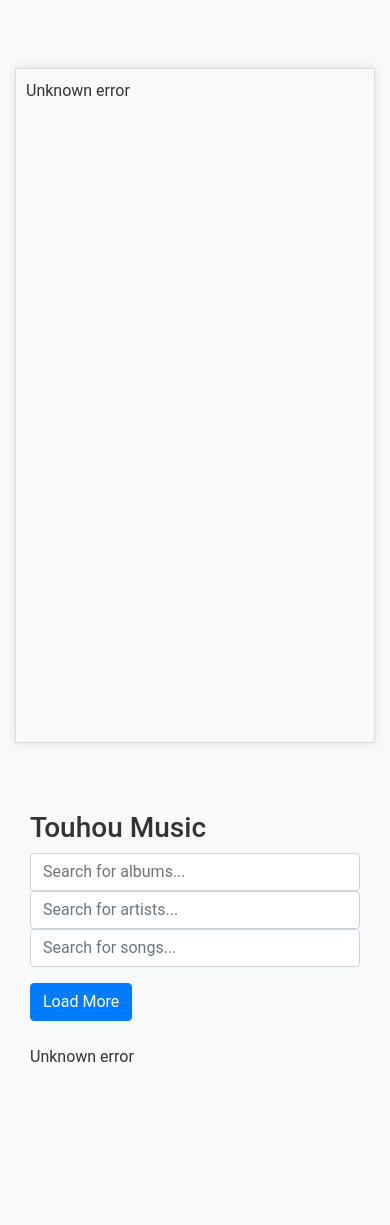
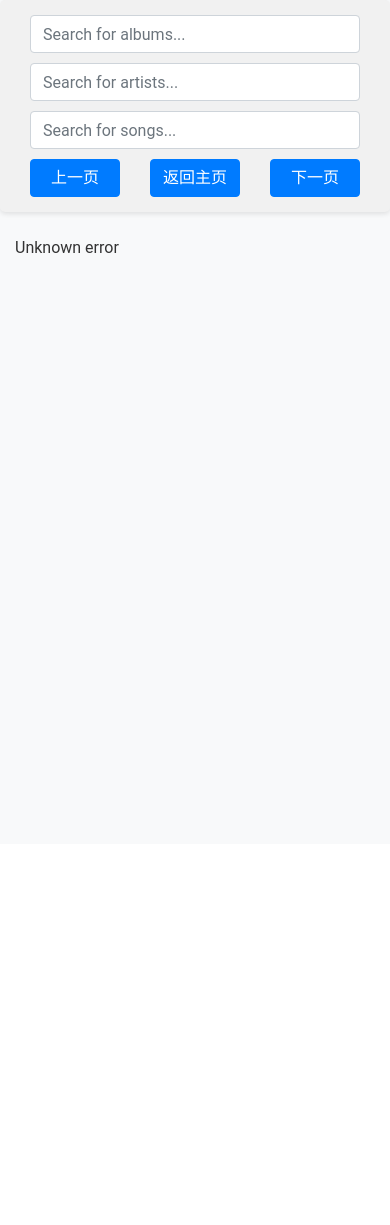
Before and after one commit to Proselyte-M/pyNavidromeWebPlayer, a Flask app: page / in a window 390 px wide. After the commit the page ends 253 px from the top, so only its background shows below. Run offline with Flask 3, Linux system fonts and the light colour scheme; data that the repository does not hold is empty; some libraries are stand-ins or nearby versions.

Commit message:
更新翻页按钮，更新url关联方法。

```diff
--- a/main.py
+++ b/main.py
@@ -28,7 +28,7 @@
     # 使用 cover_art_id 的前四个字符作为子目录名
     subdir = cover_art_id[:5]
     cover_dir = os.path.join(CACHE_DIR, subdir)
-    cover_path = os.path.join(cover_dir, f'{cover_art_id}.jpg')
+    cover_path = os.path.join(cover_dir, f'{cover_art_id}.webp')  # 修改文件后缀为 .webp
 
     # 检查缓存目录是否存在，不存在则创建
     if not os.path.exists(cover_dir):
@@ -43,11 +43,17 @@
                 'v': API_VERSION,
                 'c': CLIENT_NAME,
                 'id': cover_art_id,
-                'size': '300'
+                'size': '300',
+                'f': 'webp'  # 指定获取的图片格式为 WebP
             })
             response.raise_for_status()
             with open(cover_path, 'wb') as f:
                 f.write(response.content)
+
+            # 如果需要转换为 WebP 格式，可以添加以下代码（需要安装 Pillow 库）
+            # image = Image.open(cover_path)
+            # image.save(cover_path, 'webp')
+
         except requests.RequestException as e:
             logging.error(f"获取封面图片失败: {e}")
             return None
@@ -60,7 +66,7 @@
     cover_path = cache_cover_art(cover_art_id, token, salt)
     if cover_path and os.path.exists(cover_path):
         subdir = cover_art_id[:5]
-        return send_from_directory(os.path.join(CACHE_DIR, subdir), f'{cover_art_id}.jpg')
+        return send_from_directory(os.path.join(CACHE_DIR, subdir), f'{cover_art_id}.webp')  # 返回 .webp 格式的图片
     else:
         return jsonify({'status': 'error', 'message': 'Cover art not found'}), 404
 
@@ -68,10 +74,12 @@
 def index():
     return render_template('index.html')
 
-@app.route('/get_albums')
-def get_albums():
+@app.route('/get_albums/<page>')
+def get_albums(page):
     token, salt = generate_token(PASSWORD)
-
+    number = int(page)
+    result = number * 20
+    page = str(result)
     try:
         response = requests.get(f'{SUBSONIC_API_URL}/getAlbumList.view', params={
             'u': USERNAME,
@@ -80,8 +88,9 @@
             'v': API_VERSION,
             'c': CLIENT_NAME,
             'f': 'json',
-            'type': 'random',
-            'size': '20'
+            'type': 'newest',
+            'size': '20',
+            'offset': page
         })
         response.raise_for_status()
         if response.json()['subsonic-response']['status'] == 'ok':
@@ -93,6 +102,7 @@
     except requests.RequestException as e:
         logging.error(f"Failed to get albums: {e}")
         return jsonify({'status': 'error', 'message': 'Failed to get albums'})
+
 
 @app.route('/get_album_details/<album_id>')
 def get_album_details(album_id):
@@ -118,6 +128,20 @@
     except requests.RequestException as e:
         logging.error(f"Failed to get album details: {e}")
         return jsonify({'status': 'error', 'message': 'Failed to get album details'})
+
+@app.route('/albums/<album_id>')
+def albums(album_id):
+    return render_template('index.html', album_id=album_id)
+
+@app.route('/artist/<artist_id>')
+def artist(artist_id):
+    return render_template('index.html', artist_id=artist_id)
+
+@app.route('/albumlist/<page>')
+def albumlist(page):
+    return render_template('index.html', page=page)
+
+
 
 @app.route('/getArtist/<artist_id>')
 def getArtist(artist_id):
--- /dev/null
+++ b/static/css/styles.css
@@ -0,0 +1,85 @@
+/* styles.css */
+
+/* 基本样式 */
+body {
+    background-color: #f8f9fa; /* 背景色 */
+    font-family: 'Roboto', sans-serif; /* 字体 */
+    color: #333; /* 文字颜色 */
+    padding-bottom: 100px; /* 底部填充 */
+}
+
+.container {
+    padding-top: 20px; /* 上方填充 */
+    padding-bottom: 20px; /* 下方填充 */
+}
+
+/* 播放器样式 */
+#player {
+    position: fixed; /* 固定定位 */
+    bottom: 0; /* 底部对齐 */
+    width: 100%; /* 宽度占满 */
+    background-color: #f8f9fa; /* 背景色 */
+    padding: 10px; /* 内边距 */
+    box-shadow: 0 -2px 10px rgba(0,0,0,0.1); /* 阴影效果 */
+    display: flex; /* 弹性布局 */
+    align-items: center; /* 垂直对齐 */
+    justify-content: space-between; /* 水平对齐 */
+}
+
+#player img {
+    width: 50px; /* 宽度 */
+    height: 50px; /* 高度 */
+    margin-right: 10px; /* 右外边距 */
+    border-radius: 50%; /* 圆角 */
+    box-shadow: 0 0 5px rgba(0,0,0,0.1); /* 阴影效果 */
+}
+
+/* 艺术家列表样式 */
+.artistlist {
+    position: fixed; /* 固定定位 */
+    top: 100px; /* 距离页面顶部的距离 */
+    left: 20px; /* 距离页面左侧的距离 */
+    width: 20%; /* 设置宽度 */
+    height: 80vh; /* 设置高度为视口高度的80% */
+    overflow-y: auto; /* 启用垂直滚动 */
+    background-color: #fff; /* 背景色 */
+    padding: 10px; /* 内边距 */
+    border: 1px solid #ddd; /* 边框 */
+    box-shadow: 0 0 10px rgba(0,0,0,0.1); /* 阴影效果 */
+}
+
+.artistlist h3 {
+    margin-top: 0; /* 顶部外边距 */
+}
+
+/* 搜索栏样式 */
+.search-bar {
+    background-color: #f1f1f1; /* 背景色 */
+    padding: 15px; /* 内边距 */
+    border-radius: 5px; /* 圆角边框 */
+    box-shadow: 0 2px 5px rgba(0,0,0,0.1); /* 阴影效果 */
+}
+
+.search-bar input {
+    margin-bottom: 10px; /* 下方外边距 */
+}
+
+.search-bar button {
+    width: 100%; /* 按钮宽度占满列宽 */
+}
+
+.thead-blue {
+    background-color: #007bff; /* Bootstrap的蓝色 */
+    color: white; /* 白色文字 */
+}
+
+
+/* 响应式设计 */
+@media (max-width: 768px) {
+    .col-md-3, .col-md-9 {
+        width: 100%; /* 列宽度为100% */
+    }
+    .artistlist-div {
+        display: none; /* 隐藏元素 */
+    }
+}
--- a/static/js/albums.js
+++ b/static/js/albums.js
@@ -1,7 +1,7 @@
-function loadAlbums() {
+function loadAlbums(page) {
     console.log('Loading albums...');
     $('#content').html('<p>Loading albums...</p>'); // 显示加载中信息
-    $.getJSON('/get_albums', function (data) {
+    $.getJSON(`/get_albums/${page}`, function (data) {
         if (data.status === 'ok') {
             var albumsHtml = '<div class="row">';
             data.albums.forEach(function (album) {
@@ -21,6 +21,8 @@
             });
             albumsHtml += '</div>'; // 关闭 row
             $('#content').html(albumsHtml);
+            history.pushState(null, '', `/albumlist/${page}`);  // 这里可以根据需要自定义URL路径
+
         } else {
             $('#content').html('<p>' + data.message + '</p>');
         }
@@ -40,24 +42,51 @@
         console.log(data);
         if (data.status === 'ok') {
             var album = data.album;
-            var albumHtml = `<h1>${album.name}</h1>`;
-            albumHtml += `<p>Artist: <span style="cursor: pointer; text-decoration: underline;" onclick="loadArtistDetails('${album.artistId}')('${album.artist}')">${album.artist}</span></p>`;
-            albumHtml += `<img src="/cover/${album.coverArt}" class="img-fluid mb-4" alt="Album Cover">`;
-            albumHtml += '<div class="list-group">';
+            var albumHtml = '<div class="row">';
+            albumHtml += '<div class="col-md-3">';
+            albumHtml += '<div class="card">';
+            albumHtml += `<img src="/cover/${album.coverArt}" class="card-img-top" alt="Cover Art">`;
+            albumHtml += '</div>';
+            albumHtml += '</div>';
+            albumHtml += '<div class="col-md-9">';
+            albumHtml += '<ul class="list-group mb-3">';
+            albumHtml += `<li class="list-group-item"><strong>Album Name:</strong> ${album.name}</li>`;
+            albumHtml += `<li class="list-group-item"><strong>Album Artist:</strong> <span style="cursor: pointer; text-decoration: underline;" onclick="loadArtistDetails('${album.artistId}')">${album.artist}</span></li>`;
+            albumHtml += `<li class="list-group-item"><strong>Song Count:</strong> ${album.songCount}</li>`;
+            albumHtml += '</ul>';
+            albumHtml += '</div>';
+            albumHtml += '</div>'; // 结束row
+            albumHtml += '<table class="table table-bordered table-striped">';
+            albumHtml += '<thead class="thead-blue">';
+            albumHtml += '<tr>';
+            albumHtml += '<th>Track</th>';
+            albumHtml += '<th>Title</th>';
+            albumHtml += '<th>Artist</th>';
+            albumHtml += '</tr>';
+            albumHtml += '</thead>';
+            albumHtml += '<tbody>';
             album.song.forEach(function (song) {
-                albumHtml += `<button class="list-group-item list-group-item-action" onclick="playSong('${song.id}', '${song.title}', '${album.coverArt}')">${song.track}. ${song.title}</button>`;
+                albumHtml += `<tr style="cursor: pointer;" onclick="playSong('${song.id}', '${song.title}', '${album.coverArt}')">`;
+                albumHtml += `<td>${song.track}</td>`;
+                albumHtml += `<td>${song.title}</td>`;
+                albumHtml += `<td>${song.artist}</td>`;
+                albumHtml += '</tr>';
             });
-            albumHtml += '</div>';
-            albumHtml += '<button class="btn btn-secondary mt-3" onclick="loadAlbums()">Back to Albums</button>';
+            albumHtml += '</tbody>';
+            albumHtml += '</table>';
             $('#content').html(albumHtml);
+            // 更新URL
+            history.pushState(null, '', '/albums/' + albumId); // 这里可以根据需要自定义URL路径
         } else {
             $('#content').html('<p>' + data.message + '</p>');
         }
-    }).fail(function(jqXHR, textStatus, errorThrown) {
+    }).fail(function (jqXHR, textStatus, errorThrown) {
         console.error('Failed to load album details:', textStatus, errorThrown);
         $('#content').html('<p>Failed to load album details. Please try again later.</p>');
     });
 }
+
+
 
 function playSong(songId, songTitle, coverArt) {
     console.log(`Playing song ID: ${songId}, Title: ${songTitle}`);
--- a/static/js/artist.js
+++ b/static/js/artist.js
@@ -22,6 +22,8 @@
             });
             albumsHtml += '</div>'; // 关闭 row
             $('#content').html(albumsHtml);
+            // 更新URL
+            history.pushState(null, '', '/artist/' + artistId);  // 这里可以根据需要自定义URL路径
         } else {
             $('#content').html('<p>' + $('<div>').text(data.message).html() + '</p>');
         }
@@ -38,6 +40,7 @@
         if (data.status === 'ok') {
             var artistsHtml = ''; // 确保在这里定义 artistsHtml 变量
             //console.log(data.indexes.index);
+            artistsHtml +="<h3>同人社团列表</h3>"
             data.indexes.index.forEach(function (list) {
                 artistsHtml += '<div class="card mb-4 shadow-sm">';
                 artistsHtml += '<div class="card-body">';
--- a/templates/index.html
+++ b/templates/index.html
@@ -1,95 +1,56 @@
 <!DOCTYPE html>
 <html lang="en">
+
 <head>
     <meta charset="UTF-8">
     <meta name="viewport" content="width=device-width, initial-scale=1.0">
     <title>TouHou Music</title>
-    <link href="https://stackpath.bootstrapcdn.com/bootstrap/4.5.2/css/bootstrap.min.css" rel="stylesheet">
-    <style>
-        body {
-            background-color: #f8f9fa; /* 浅灰色背景 */
-            font-family: 'Roboto', sans-serif; /* 示例字体 */
-            color: #333; /* 主要文字颜色 */
-            padding-bottom: 100px; /* 为底部播放器留空间 */
-        }
+    <link rel="stylesheet" href="https://cdn.jsdelivr.net/npm/bootstrap@4.6.2/dist/css/bootstrap.min.css"
+        integrity="sha384-xOolHFLEh07PJGoPkLv1IbcEPTNtaed2xpHsD9ESMhqIYd0nLMwNLD69Npy4HI+N" crossorigin="anonymous">
+    <link href="{{ url_for('static', filename='css/styles.css') }}" rel="stylesheet">
+</head>
 
-        .container {
-            padding-top: 20px; /* 顶部外边距 */
-            padding-bottom: 20px; /* 底部外边距 */
-        }
+<body>
+    <div class="container-fluid">
+        <!-- 搜索栏 -->
+        <div class="row mb-4 search-bar">
+            <div class="col-md-3 col-12">
+                <input type="text" id="search-album-input" class="form-control" placeholder="Search for albums...">
+            </div>
+            <div class="col-md-3 col-12">
+                <input type="text" id="search-artist-input" class="form-control" placeholder="Search for artists...">
+            </div>
+            <div class="col-md-3 col-12">
+                <input type="text" id="search-song-input" class="form-control" placeholder="Search for songs...">
+            </div>
+            <div class="col-md-3 col-12">
+                <div class="row">
+                    <div class="col-4">
+                        <button class="btn btn-primary btn-block" onclick="upPage('0')">上一页</button>
+                    </div>
+                    <div class="col-4">
+                        <button class="btn btn-primary btn-block" onclick="loadAlbums(globalpage)">返回主页</button>
+                    </div>
+                    <div class="col-4">
+                        <button class="btn btn-primary btn-block" onclick="downPage('0')">下一页</button>
+                    </div>
+                </div>
+            </div>
+        </div>
 
-        #player {
-            position: fixed;
-            bottom: 0;
-            width: 100%;
-            background-color: #f8f9fa; /* 浅灰色背景 */
-            padding: 10px;
-            box-shadow: 0 -2px 10px rgba(0,0,0,0.1);
-            display: flex;
-            align-items: center;
-            justify-content: space-between;
-        }
 
-        #player img {
-            width: 50px;
-            height: 50px;
-            margin-right: 10px;
-            border-radius: 50%; /* 圆形图像 */
-            box-shadow: 0 0 5px rgba(0,0,0,0.1); /* 浅阴影 */
-        }
-
-        .artistlist {
-            height: 80vh; /* 设置高度为视口高度的80% */
-            overflow-y: auto; /* 启用垂直滚动 */
-            border: 1px solid #ddd; /* 浅灰色边框 */
-            box-shadow: 0 0 10px rgba(0,0,0,0.1); /* 浅阴影 */
-            padding: 10px; /* 添加内边距 */
-        }
-
-        .artistlist h2 {
-            margin-top: 0; /* 避免标题顶部有额外的间距 */
-        }
-
-        @media (max-width: 768px) {
-            .col-md-3, .col-md-9 {
-                width: 100%; /* 在小屏幕上全宽度显示 */
-            }
-        }
-    </style>
-</head>
-<body>
-    <div class="container mt-5">
         <div class="row">
-            <div class="col-md-3">
+            <div class="col-md-3 col-12 artistlist-div">
                 <div class="artistlist">
+                    <h3>同人社团列表</h3>
                     <!-- 艺术家列表内容会被动态加载到这里 -->
                 </div>
             </div>
-            <div class="col-md-9">
+            <div class="col-md-9 col-12">
                 <!-- 主体内容 -->
-                <div class="container mt-5">
-                    <!-- 添加“随机专辑”标题 -->
-                    <h3>Touhou Music</h3>
-                    <!-- 搜索栏 -->
-                    <div class="row mb-4">
-                        <div class="col-md-4">
-                            <input type="text" id="search-album-input" class="form-control" placeholder="Search for albums...">
-                        </div>
-                        <div class="col-md-4">
-                            <input type="text" id="search-artist-input" class="form-control" placeholder="Search for artists...">
-                        </div>
-                        <div class="col-md-4">
-                            <input type="text" id="search-song-input" class="form-control" placeholder="Search for songs...">
-                        </div>
-                        <div class="col-md-4 mt-3">
-                            <button class="btn btn-primary" onclick="loadAlbums()">Load More</button>
-                        </div>
-                    </div>
 
-                    <!-- 内容显示区域 -->
-                    <div id="content">
-                        <!-- 内容通过AJAX加载 -->
-                    </div>
+                <div id="content">
+                    <!-- 内容通过AJAX加载 -->
                 </div>
             </div>
         </div>
@@ -116,12 +77,22 @@
     <script src="{{ url_for('static', filename='js/playback.js') }}"></script>
     <script src="{{ url_for('static', filename='js/artist.js') }}"></script>
     <script>
-        $(document).ready(function() {
+        var globalpage = 0;
+        $(document).ready(function () {
             // 页面加载时保持播放器区域隐藏
             $('#player').hide();
-            loadAlbums();
-            getIndexes();
+            // 页面初始化时的处理
+            $(document).ready(function () {
+                // 加载页面时检查当前URL路径
+                checkUrlPage();
+
+                // 监听 popstate 事件，以便在用户点击浏览器的前进或后退按钮时检查URL路径
+                window.addEventListener('popstate', function (event) {
+                    checkUrlPage(urlpage);
+                });
+            });
         });
     </script>
 </body>
+
 </html>
```
Also changed, not shown: static/js/main.js (+56 -4 lines).
